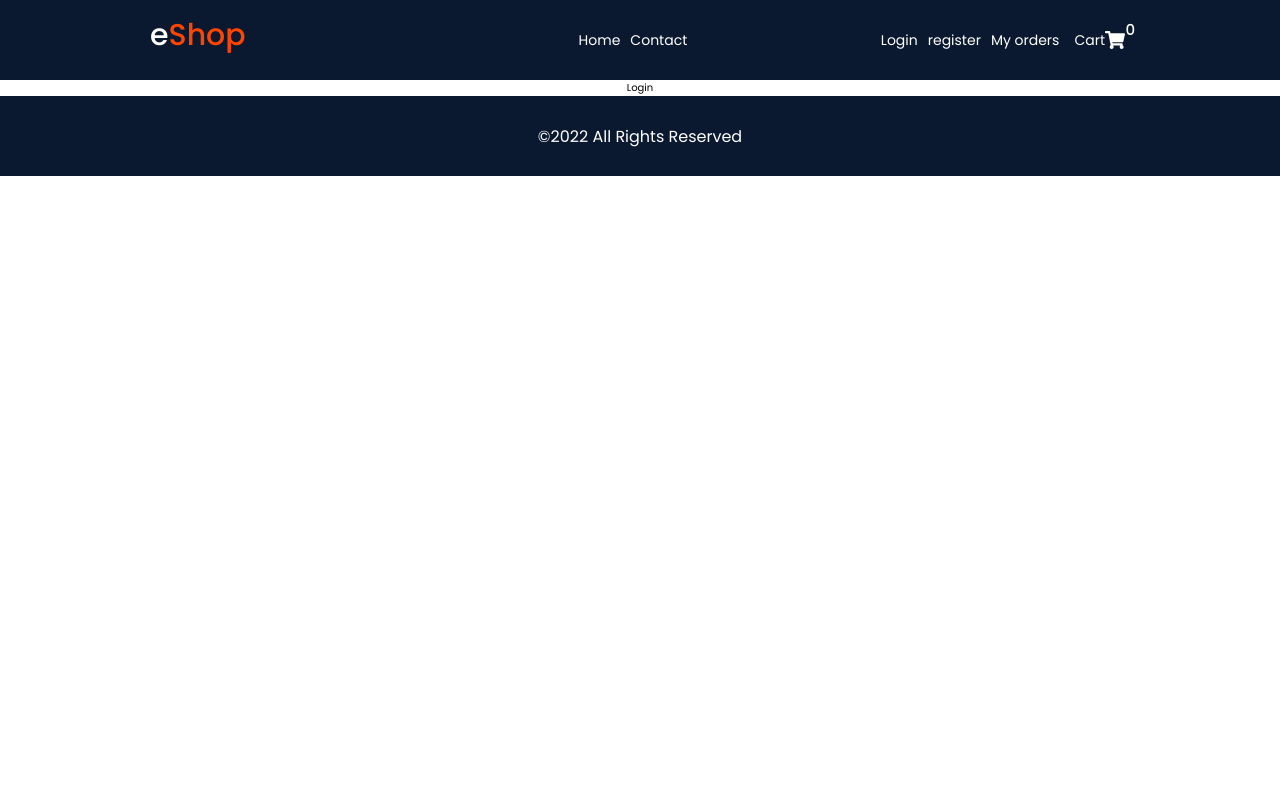
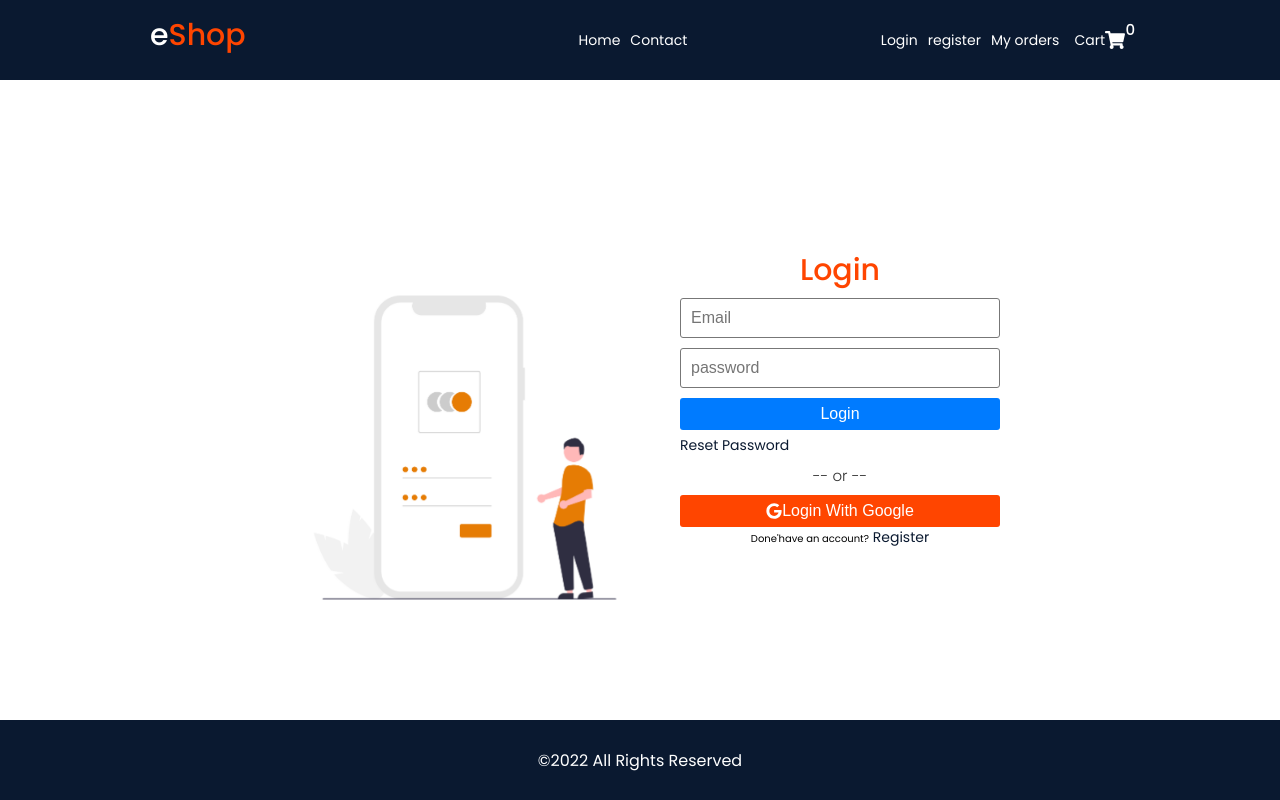
Before and after one commit to Marinmme/ecomer-app, a React (Create React App) app: page /login in a window 1280 px wide. Built offline with nearby package versions, Linux system fonts and the light colour scheme.

Commit message:
Login Page JSX

```diff
--- a/src/pages/auth/Login.js
+++ b/src/pages/auth/Login.js
@@ -1,8 +1,40 @@
 import React from 'react'
-
+import styles from './auth.module.scss'
+import login from '../../assets/login.png'
+import {Link} from 'react-router-dom'
+import { FaGoogle } from 'react-icons/fa'
 const Login = () => {
   return (
-    <div>Login</div>
+    <>
+      <section className={`container ${styles.auth}`}>
+<div className={styles.img}>
+<img src={login} alt='' width="400"></img>
+</div>
+<div className={styles.form}>
+<h2>Login</h2>
+<form>
+<input type="text" placeholder="Email" required></input>
+<input type="password" placeholder="password" required></input>
+<button className="--btn --btn-primary --btn-block">
+  Login
+</button>
+<div className={styles.links}>
+<Link to='/reset'>Reset Password</Link>
+</div>
+<p>-- or --</p>
+</form>
+<button className="--btn --btn-danger --btn-block">
+<FaGoogle color="#fff"></FaGoogle>
+  Login With Google
+</button>
+<span>
+Done'have an account?
+<Link to='/register'> Register</Link>
+</span>
+
+</div>
+      </section>
+    </>
   )
 }
 
```
